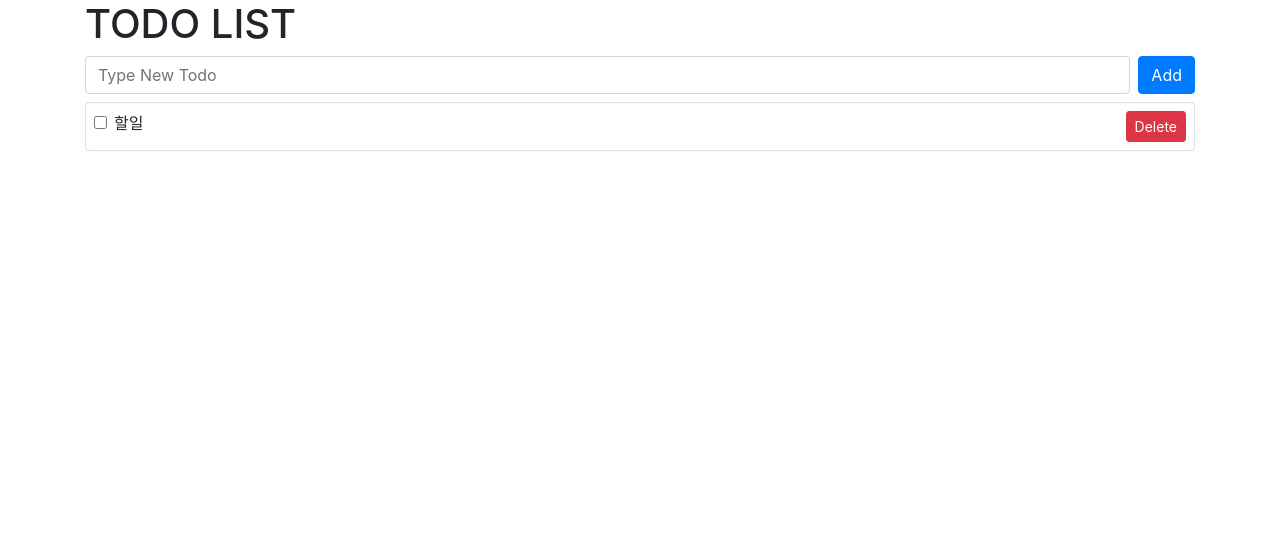
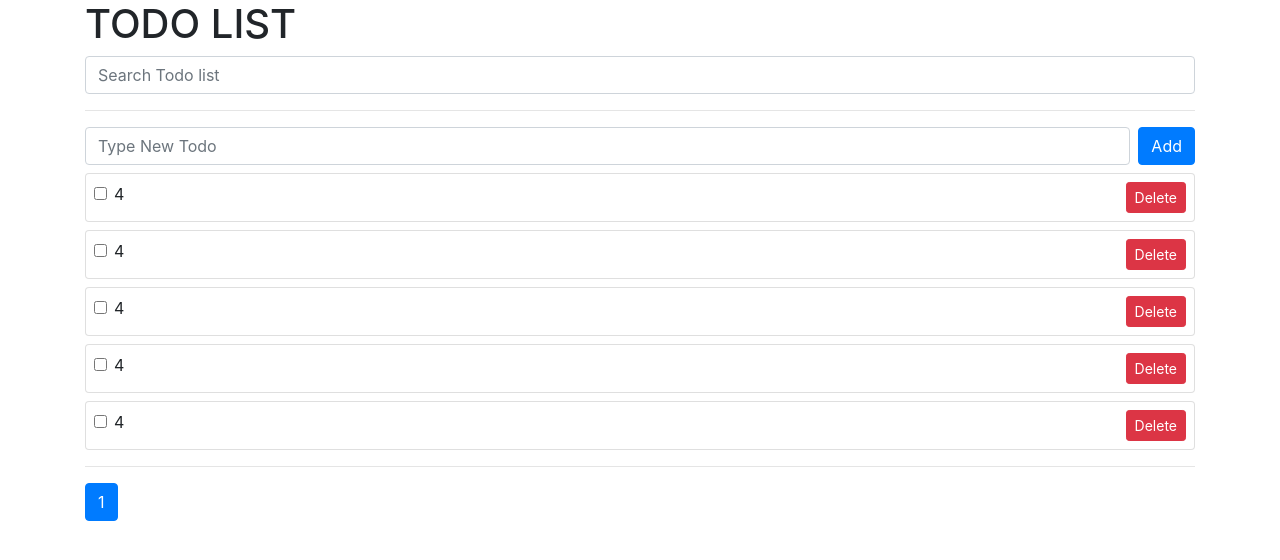
Before and after one commit to oplidote/todo_demo, a Vue app: page / in a window 1280 px wide. Shown: the top 560 px of the page. Built offline with nearby package versions, Linux system fonts and the light colour scheme; data requests are answered from the project's data file.

Commit message:
글 추가 삭제 시 정렬 수정

```diff
--- /dev/null
+++ b/db.json
@@ -0,0 +1,29 @@
+{
+  "todos": [
+    {
+      "subject": "4",
+      "complete": false,
+      "id": 13
+    },
+    {
+      "subject": "4",
+      "complete": false,
+      "id": 14
+    },
+    {
+      "subject": "4",
+      "complete": false,
+      "id": 15
+    },
+    {
+      "subject": "4",
+      "complete": false,
+      "id": 16
+    },
+    {
+      "subject": "4",
+      "complete": false,
+      "id": 17
+    }
+  ]
+}
--- a/package.json
+++ b/package.json
@@ -8,6 +8,7 @@
     "lint": "vue-cli-service lint"
   },
   "dependencies": {
+    "axios": "^0.26.1",
     "core-js": "^3.8.3",
     "vue": "^3.2.13"
   },
--- a/src/App.vue
+++ b/src/App.vue
@@ -1,6 +1,12 @@
 <template>
   <div class="container">
     <h1>TODO LIST</h1>
+
+    <!-- 할일 검색 입력창 -->
+    <input class="form-control" v-model="searchText" type="text" placeholder="Search Todo list">
+    <div class="red">{{ error }}</div>
+    <hr />
+
     <!-- 할일 추가 입력창 -->
     <TodoSimpleForm v-on:add-todo="addTodo" />
 
@@ -10,13 +16,44 @@
     <!-- todo 목록창 -->
     <TodoList v-bind:todos="todos" v-on:toggle-todo="toggleTodo" v-on:delete-todo="deleteTodo"/>
 
+    <hr />
+
+    <!-- 페이지네이션 -->
+    <nav aria-label="Page navigation example">
+      <ul class="pagination">
+
+        <li
+          class="page-item"
+          v-if="nowPage !== 1"
+        >
+          <a class="page-link" v-on:click="getTodo(nowPage - 1)" style="cursor:pointer">Previous</a>
+        </li>
+
+        <li
+          class="page-item"
+          v-for="count in numberOfPages"
+          v-bind:key="count"
+
+          v-bind:class="nowPage === count ? 'active': '' "
+        >
+          <a class="page-link" v-on:click="getTodo(count)" style="cursor:pointer">{{count}}</a>
+        </li>
+
+        <li
+          class="page-item"
+          v-if="nowPage !== numberOfPages"
+        >
+          <a class="page-link" v-on:click="getTodo(nowPage + 1)" style="cursor:pointer">Next</a>
+        </li>
+      </ul>
+    </nav>
+
   </div>
 </template>
 
 <script>
-  import {
-    ref
-  } from 'vue';
+  import { computed, ref, watch} from 'vue';
+  import axios from 'axios'
 
   import TodoSimpleForm from './components/TodoSimpleForm.vue'
   import TodoList from './components/TodoList.vue'
@@ -28,35 +65,144 @@
       TodoList
     },
     setup() {
+
       // 할일 목록(배열)을 저장
-      const todos = ref([
-        {id:1, subject:'할일', complete: false}
-      ]);
+      const todos = ref([]);
+
+      // 에러 메시지
+      const error = ref('');
+
+      // 페이지네이션 관련
+      // 전체 todos 개수 필요
+      const totalTodos = ref(0);
+      // 한 화면당 보여줄 todo
+      const limit = 5;
+      // 현재 보여주는 페이지 번호
+      const nowPage = ref(1);
+
+      // 총페이지 숫자
+      const numberOfPages = computed( () => {
+        // 총 게시물 / 페이지당 출력 수  ====> 올림
+        return Math.ceil(totalTodos.value / limit);
+
+      });
+
+      // 할일 검색 관련
+      const searchText = ref('');
+      watch(searchText, () => {
+        getTodo(1)
+      });
+
+
+      // DB 에서 자료 불러오기
+      const getTodo = async (page = nowPage.value) => {
+        error.value = '';
+        // 전달 된 값을 현재 페이지 번호로 받아들인다.
+        nowPage.value = page;
+        try {
+          // 서버에서 자료를 요청을 진행 후에 결과를
+          // res 에서 받는다. (response)
+          const res = await axios.get(`http://localhost:3000/todos?subject_like=${searchText.value}&_page=${page}&_limit=${limit}&_sort=id&_order=desc`);
+          // console.log(res.headers)
+          // 총 todos 개수 파악
+          totalTodos.value = res.headers["x-total-count"];
+
+          if(numberOfPages.value < nowPage.value) {
+            getTodo(nowPage.value - 1);
+            return;
+          }
+
+          // response 가 될때 res라는 객체에 .data 를 화면에 보여줄
+          // 목록으로 출력한다.
+          todos.value = res.data;
+
+        }catch (err) {
+          console.log(err);
+          error.value = "자료를 불러오는데 실패했습니다.";
+        }
+      }
+
+      // 최초에 데이터를 호출한다.
+      getTodo();
 
       // TodoSimpleForm 에서
       // add-todo 이벤트로 전달된 객체를
       // 처리해 주는 콜백함수
-      const addTodo = (추가되는할일) => {
-        todos.value.push(추가되는할일);
+      const addTodo = async (추가되는할일) => {
+        error.value = '';
+        try {
+          // 데이터 베이스에 저장이 되어야 하는 데이터
+          await axios.post('http://localhost:3000/todos', {
+            subject: 추가되는할일.subject,
+            complete: 추가되는할일.complete
+          });
+
+          getTodo(1);
+
+        }catch(err) {
+          console.log(err);
+          error.value = "서버 확인해 주세요.";
+        }
+
       };
 
-      const toggleTodo = (index) => {
+      const toggleTodo = async (index) => {
+
+        // complete 를 업데이트 하겠다.
+        // id 를 통해서 내용을 업데이트 하겠다.
+        error.value = '';
+        const id = todos.value[index].id;
+        try {
+
+          // 서버의 DB 를 업데이트 한다.
+          await axios.patch('http://localhost:3000/todos/' + id, {
+            complete : !todos.value[index].complete
+          });
+          // 웹브라우저의 todo 의 화면을 표현한다.
+          todos.value[index].complete = !todos.value[index].complete;
+
+        }catch(err) {
+          console.log(err);
+          error.value = "업데이트에 실패하였습니다.";
+        }
+
+
+
         // console.log('원본 : ' + todos.value[index].complete);
-        todos.value[index].complete = !todos.value[index].complete;
+        // todos.value[index].complete = !todos.value[index].complete;
         // console.log('변경 : ' + todos.value[index].complete);
       }
 
-      const deleteTodo = (index) => {
-        // console.log('지우기' + index);
-        // 배열내에서 순서번호로 부터 1개 제거
-        todos.value.splice(index, 1);
+      const deleteTodo = async (index) => {
+
+        const id = todos.value[index].id;
+        // console.log(id);
+        error.value = '';
+
+        try {
+          // 전체 삭제가 아니라 id와 같은 DB 를 삭제
+          await axios.delete('http://localhost:3000/todos/' + id);
+          getTodo(nowPage.value);
+        }catch(err) {
+          console.log(err);
+          error.value = "삭제에 실패했습니다.";
+        }
+
       }
 
       return {
         todos,
         addTodo,
         toggleTodo,
-        deleteTodo
+        deleteTodo,
+
+        searchText,
+
+        error,
+        nowPage,
+        totalTodos,
+        numberOfPages,
+        getTodo
       }
     }
   }
```
Also changed, not shown: 2 other files (tests, documents, lock files or other folders).
